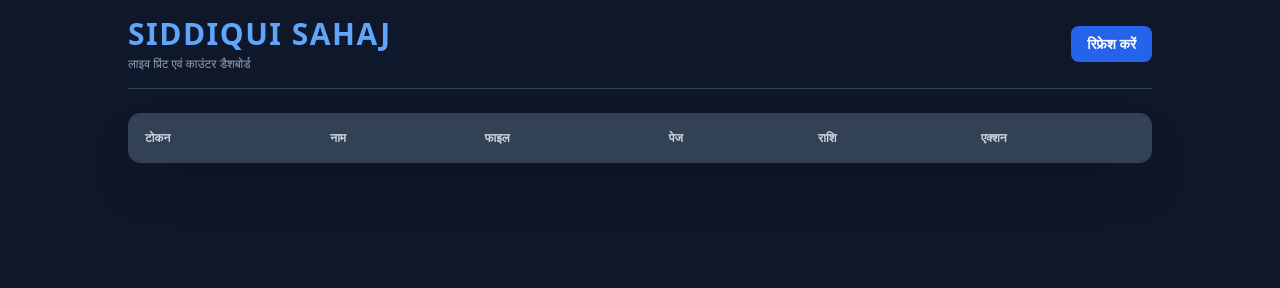
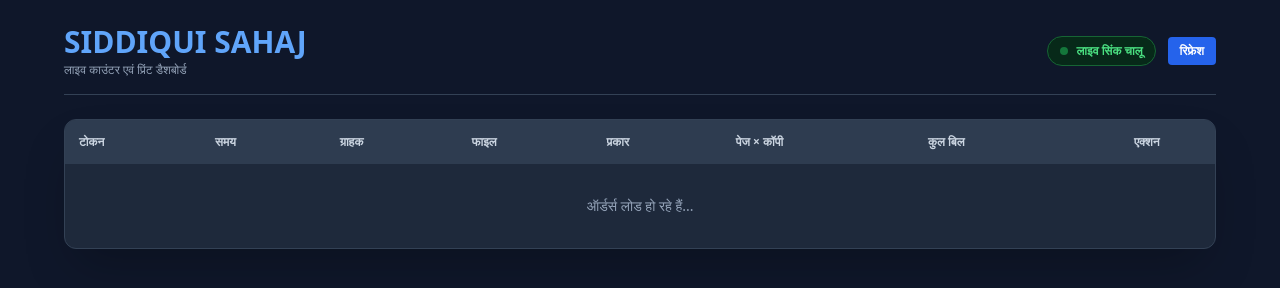
Before and after one commit to siddiquisahj-cyber/siddiqui-sahaj-print, a website: page admin.html in a window 1280 px wide. Drawn offline with nearby package versions, Linux system fonts and the light colour scheme; no server answers.

Commit message:
Update admin.html

```diff
--- a/admin.html
+++ b/admin.html
@@ -2,35 +2,47 @@
 <html lang="hi">
 <head>
     <meta charset="UTF-8">
+    <meta name="viewport" content="width=device-width, initial-scale=1.0">
     <title>SIDDIQUI SAHAJ - काउंटर डैशबोर्ड</title>
     <script src="https://cdn.tailwindcss.com"></script>
 </head>
-<body class="bg-slate-900 text-white p-4 min-h-screen">
-    <div class="max-w-5xl mx-auto">
+<body class="bg-slate-900 text-white p-4 sm:p-6 min-h-screen">
+    <div class="max-w-6xl mx-auto">
         <header class="flex justify-between items-center border-b border-slate-700 pb-4 mb-6">
             <div>
-                <h1 class="text-3xl font-black text-blue-400 tracking-wider">SIDDIQUI SAHAJ</h1>
-                <p class="text-xs text-slate-400 mt-1">लाइव प्रिंट एवं काउंटर डैशबोर्ड</p>
+                <h1 class="text-2xl sm:text-3xl font-black text-blue-400">SIDDIQUI SAHAJ</h1>
+                <p class="text-xs text-slate-400 mt-0.5">लाइव काउंटर एवं प्रिंट डैशबोर्ड</p>
             </div>
-            <button onclick="loadOrders()" class="bg-blue-600 px-4 py-2 rounded-lg text-sm font-bold hover:bg-blue-500">रिफ्रेश करें</button>
+            <div class="flex items-center space-x-3">
+                <span class="flex items-center text-xs text-green-400 bg-green-950/80 border border-green-800 px-3 py-1.5 rounded-full font-bold">
+                    <span class="w-2 h-2 bg-green-500 rounded-full mr-2 animate-pulse"></span> लाइव सिंक चालू
+                </span>
+                <button onclick="loadOrders()" class="bg-blue-600 hover:bg-blue-500 text-xs px-3 py-1.5 rounded font-bold">रिफ्रेश</button>
+            </div>
         </header>
 
         <div class="bg-slate-800 rounded-xl overflow-hidden shadow-2xl border border-slate-700">
+            <div class="overflow-x-auto">
                 <table class="w-full text-left text-sm">
-                <thead class="bg-slate-700 text-slate-300 uppercase text-xs">
+                    <thead class="bg-slate-700/80 text-slate-300 uppercase text-xs">
                         <tr>
-                        <th class="p-4">टोकन</th>
-                        <th class="p-4">नाम</th>
-                        <th class="p-4">फाइल</th>
-                        <th class="p-4">पेज</th>
-                        <th class="p-4">राशि</th>
-                        <th class="p-4">एक्शन</th>
+                            <th class="p-3.5">टोकन</th>
+                            <th class="p-3.5">समय</th>
+                            <th class="p-3.5">ग्राहक</th>
+                            <th class="p-3.5">फाइल</th>
+                            <th class="p-3.5">प्रकार</th>
+                            <th class="p-3.5">पेज × कॉपी</th>
+                            <th class="p-3.5">कुल बिल</th>
+                            <th class="p-3.5 text-center">एक्शन</th>
                         </tr>
                     </thead>
-                <tbody id="orderTable">
-                    <!-- ऑर्डर्स यहाँ लोड होंगे -->
+                    <tbody id="orderTable" class="divide-y divide-slate-700">
+                        <tr>
+                            <td colspan="8" class="p-8 text-center text-slate-400">ऑर्डर्स लोड हो रहे हैं...</td>
+                        </tr>
                     </tbody>
                 </table>
+            </div>
         </div>
     </div>
 
@@ -40,30 +52,42 @@
                 .then(res => res.json())
                 .then(data => {
                     const table = document.getElementById('orderTable');
-                    table.innerHTML = '';
-                    if (data.length === 0) {
-                        table.innerHTML = '<tr><td colspan="6" class="p-10 text-center text-slate-500">कोई ऑर्डर नहीं आया है</td></tr>';
+                    if (!data || data.length === 0) {
+                        table.innerHTML = '<tr><td colspan="8" class="p-10 text-center text-slate-500">अभी कोई नया ऑर्डर नहीं आया है।</td></tr>';
                         return;
                     }
+                    table.innerHTML = '';
                     data.forEach(order => {
+                        const typeBadge = order.printType === 'color'
+                            ? '<span class="bg-pink-900/60 text-pink-300 border border-pink-700 px-2 py-0.5 rounded text-[11px] font-bold">कलर</span>'
+                            : '<span class="bg-slate-700 text-slate-300 border border-slate-600 px-2 py-0.5 rounded text-[11px] font-bold">B&W</span>';
+
                         table.innerHTML += `
-                            <tr class="border-b border-slate-700 hover:bg-slate-750">
-                                <td class="p-4 font-bold text-yellow-400">#${order.tokenNo}</td>
-                                <td class="p-4">${order.customerName}</td>
-                                <td class="p-4 truncate max-w-[150px]">${order.originalName}</td>
-                                <td class="p-4">${order.totalPages}</td>
-                                <td class="p-4 font-bold text-green-400">₹${order.totalAmount}</td>
-                                <td class="p-4">
-                                    <a href="/api/download/${order.fileId}" target="_blank" class="bg-green-600 px-3 py-1 rounded text-xs font-bold hover:bg-green-500">डाउनलोड</a>
+                            <tr class="hover:bg-slate-750 transition">
+                                <td class="p-3.5 font-black text-yellow-400 text-base">#${order.tokenNo}</td>
+                                <td class="p-3.5 text-xs text-slate-400">${order.createdAt || '-'}</td>
+                                <td class="p-3.5">
+                                    <div class="font-bold text-white">${order.customerName}</div>
+                                    <div class="text-xs text-slate-400">${order.customerPhone}</div>
+                                </td>
+                                <td class="p-3.5 text-xs text-slate-300 max-w-[140px] truncate" title="${order.originalName}">${order.originalName}</td>
+                                <td class="p-3.5">${typeBadge}</td>
+                                <td class="p-3.5 font-bold">${order.totalPages}P × ${order.copies}</td>
+                                <td class="p-3.5 font-black text-green-400 text-base">₹${order.totalAmount}</td>
+                                <td class="p-3.5 text-center">
+                                    <a href="/api/download/${order.fileId}" target="_blank" class="bg-green-600 hover:bg-green-500 text-white px-3 py-1.5 rounded-lg text-xs font-bold inline-block shadow">
+                                        🖨️ डाउनलोड
+                                    </a>
                                 </td>
                             </tr>
                         `;
                     });
                 })
-                .catch(err => console.error("Error:", err));
+                .catch(err => console.error("Sync Error:", err));
         }
-        // हर 5 सेकंड में ऑटो-रिफ्रेश
-        setInterval(loadOrders, 5000);
+
+        // हर 4 सेकंड में ऑटोमैटिकली रिफ्रेश
+        setInterval(loadOrders, 4000);
         loadOrders();
     </script>
 </body>
```
Lines whose indentation alone changed are shown as unchanged.
